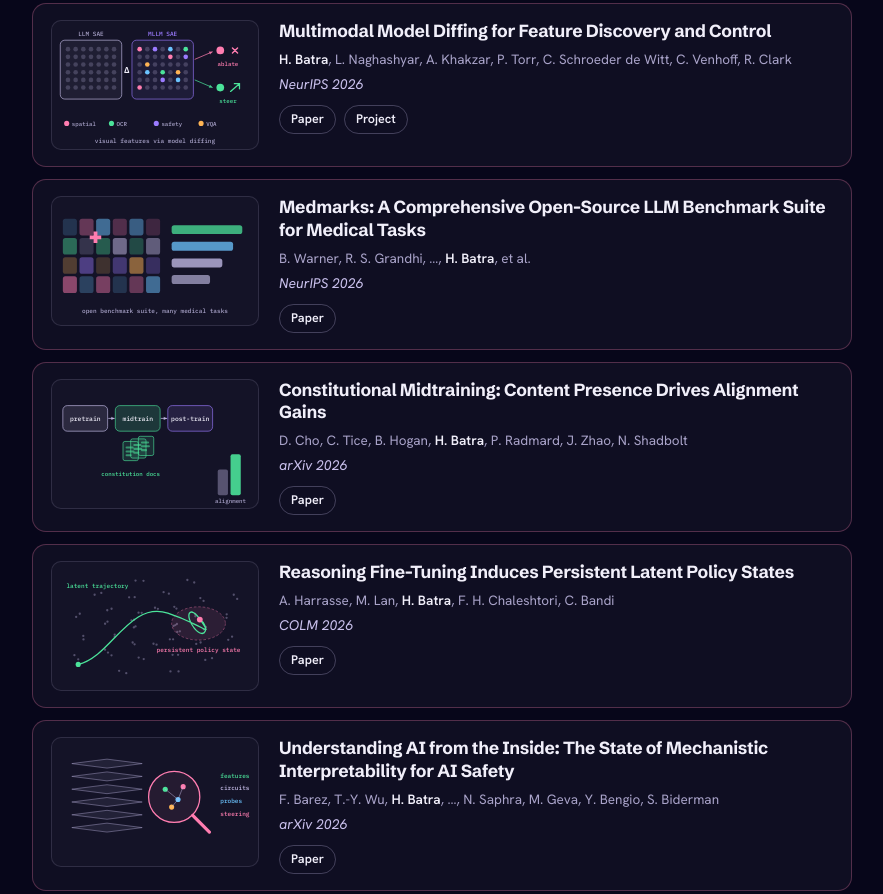
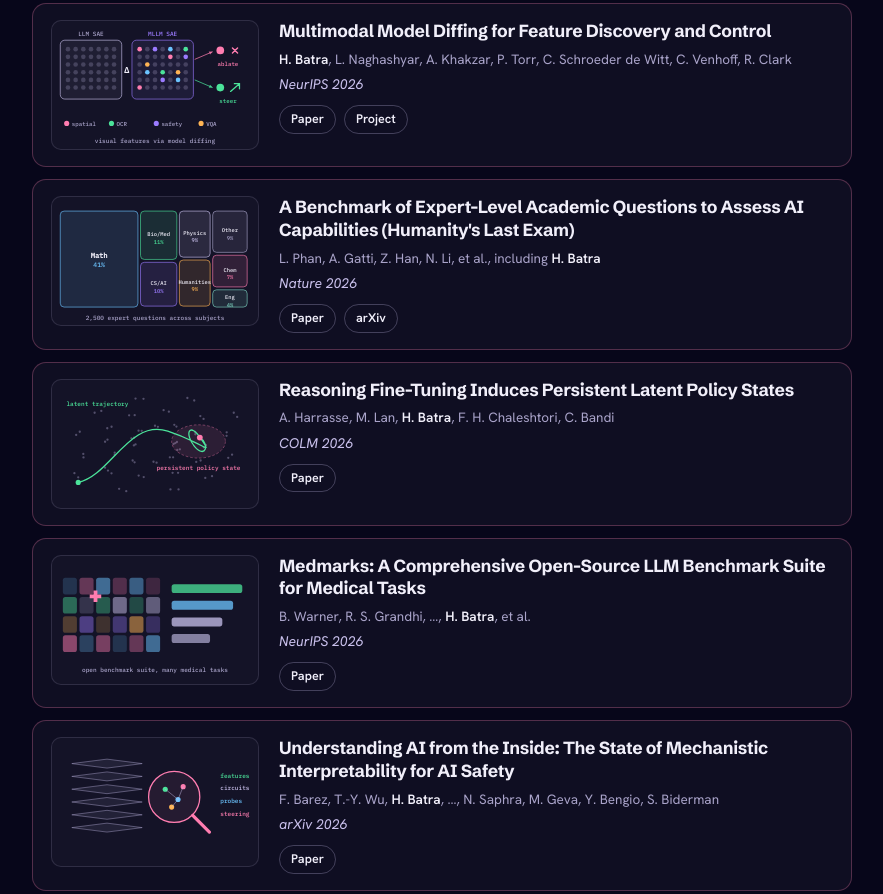
Before and after one commit to hunarbatra/hunarbatra.github.io, a plain HTML site: page index.html in a window 1280 px wide. Shown: the part 1380-2274 px from the top of the page, without its empty margins (316-1199 px from the left). Drawn offline with Linux system fonts and the light colour scheme.

Commit message:
Reorder selected publications

```diff
--- a/index.html
+++ b/index.html
@@ -529,7 +529,7 @@ window.__atlasTheme=()=>{ readTheme(); draw(); };
 
 /* ---------- publications ---------- */
 const papers = N.filter(n=>n.type==='paper');
-const SEL = ['mmdiff','medmarks','cmt','lps','survey','mmft','mwm','hle','spatial','bct','evcl','protein'];
+const SEL = ['mmdiff','hle','lps','medmarks','survey','cmt','spatial','mwm','mmft','bct','evcl','protein'];
 const YR = n => (n.k.match(/20\d\d/g)||['']).pop();
 const fw=document.getElementById('filters'), pw=document.getElementById('pubs'); let mode='sel';
 function card(n,selc){ const L=linksOf(n); return `<article class="card pub${selc?' sel':''}"><div class="th">${thumbHTML(n.id)}</div><div><h3>${n.title}</h3>${n.au?`<p class="au">${n.au.replace(/H\. Batra/,m=>'<b>'+m+'</b>')}</p>`:''}<p class="v">${n.k}</p>
```
